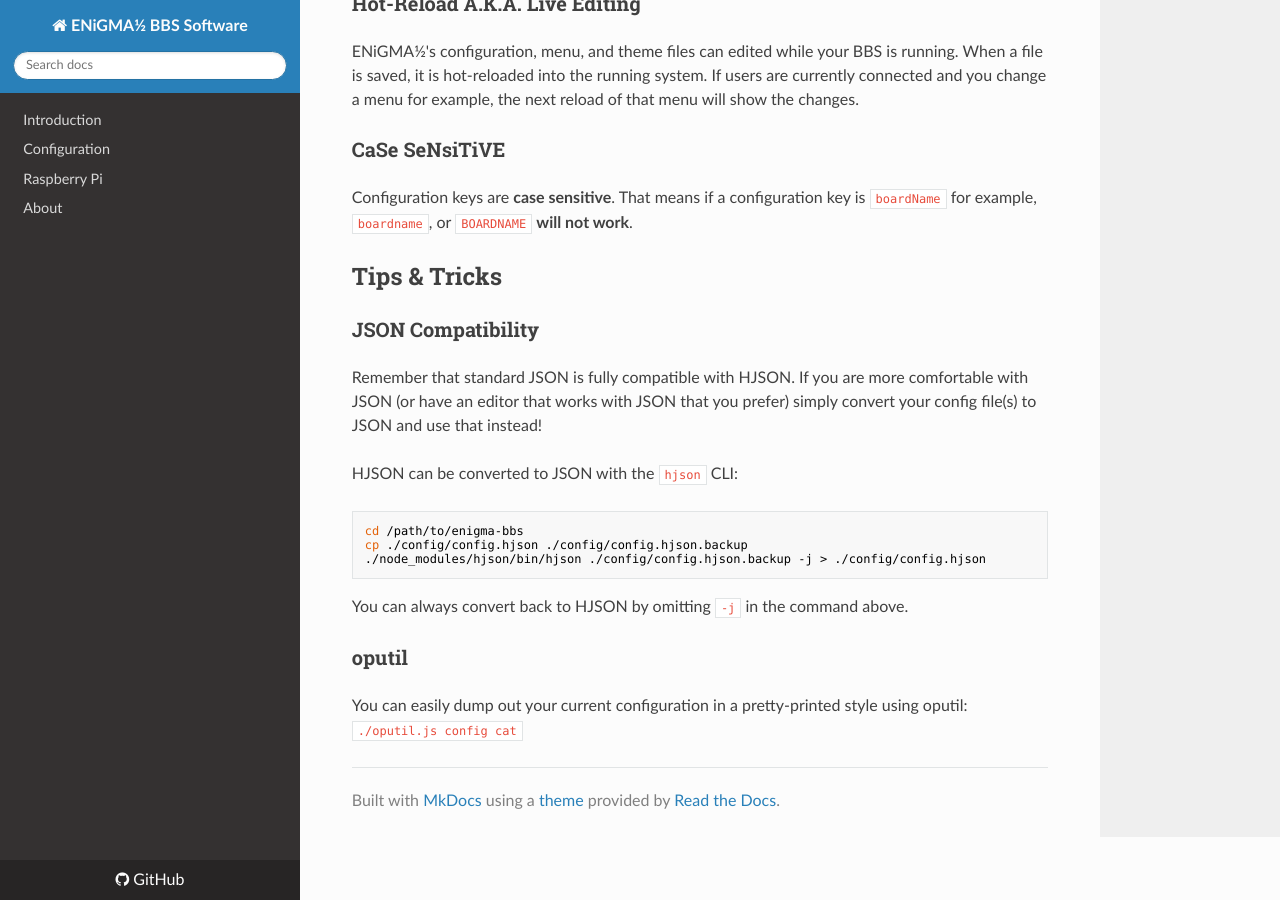
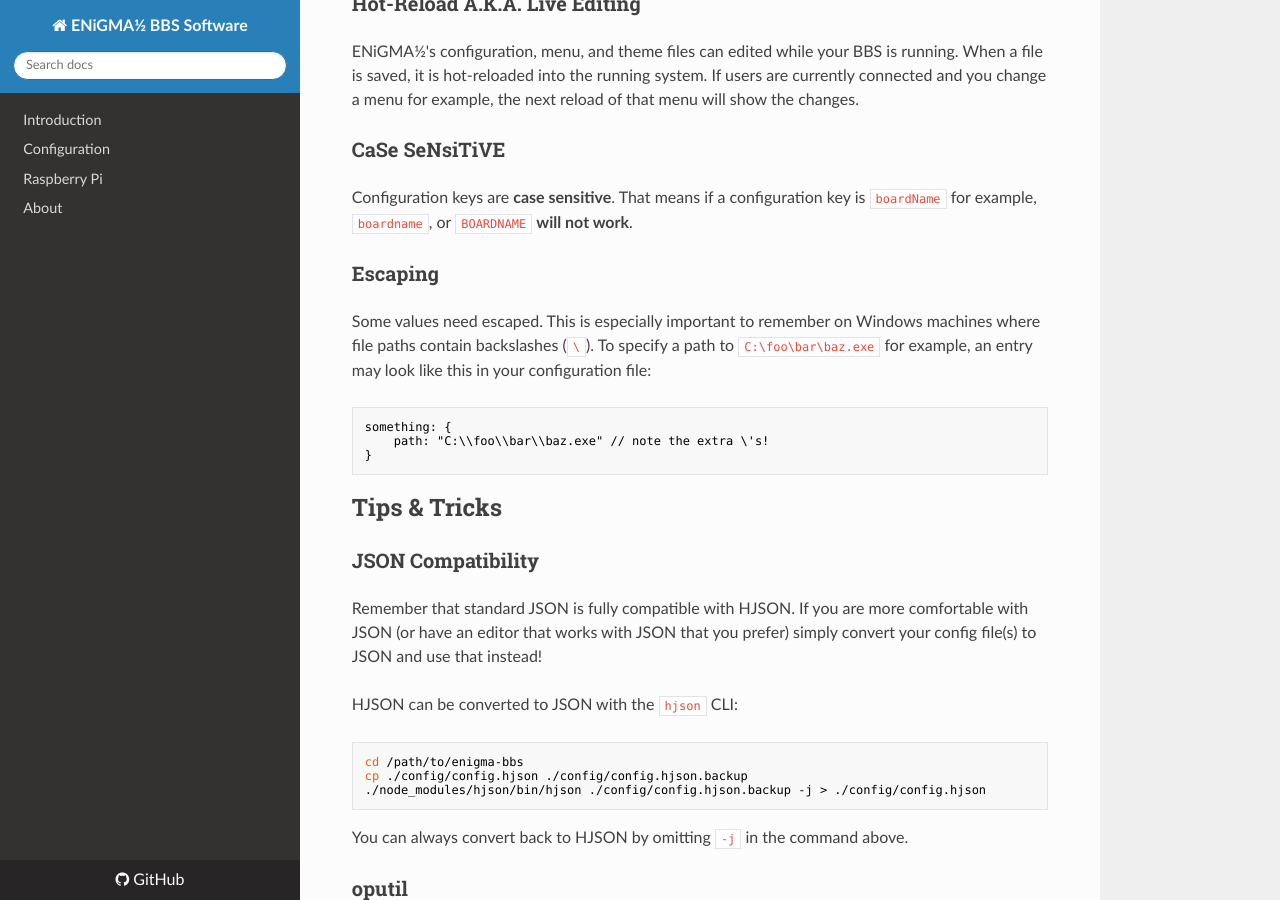
Before and after one commit to NuSkooler/enigma-bbs, an MkDocs documentation site: the page built from docs/configuration/hjson.md, in a window 1280 px wide and 900 px high, scrolled down 1209 px. Built offline with MkDocs 1.6.1, drawn with Linux system fonts in a browser that asks for light colours; nearby versions of some CDN libraries; old or Windows-style settings are respelled for this version of MkDocs.

Commit message:
Notes on escaping

````diff
--- a/docs/configuration/hjson.md
+++ b/docs/configuration/hjson.md
@@ -44,6 +44,14 @@ ENiGMA½'s configuration, menu, and theme files can edited while your BBS is run
 ### CaSe SeNsiTiVE
 Configuration keys are **case sensitive**. That means if a configuration key is `boardName` for example, `boardname`, or `BOARDNAME` **will not work**.
 
+### Escaping
+Some values need escaped. This is especially important to remember on Windows machines where file paths contain backslashes (`\`). To specify a path to `C:\foo\bar\baz.exe` for example, an entry may look like this in your configuration file:
+```hjson
+something: {
+    path: "C:\\foo\\bar\\baz.exe" // note the extra \'s!
+}
+```
+
 ## Tips & Tricks
 ### JSON Compatibility
 Remember that standard JSON is fully compatible with HJSON. If you are more comfortable with JSON (or have an editor that works with JSON that you prefer) simply convert your config file(s) to JSON and use that instead!
````
